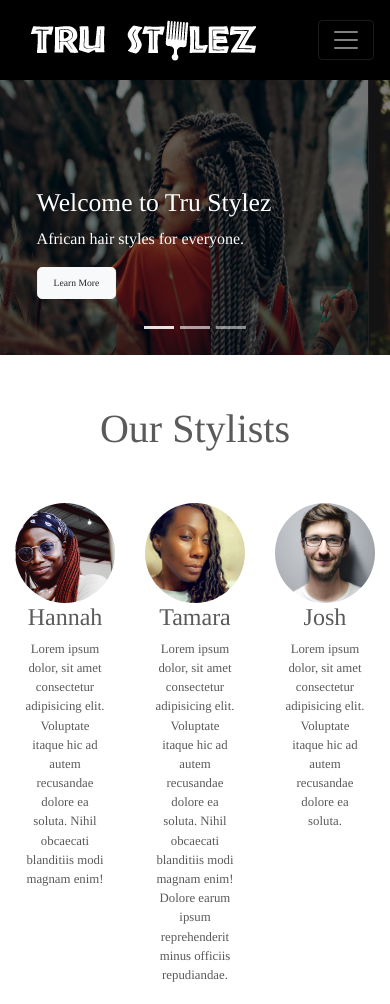
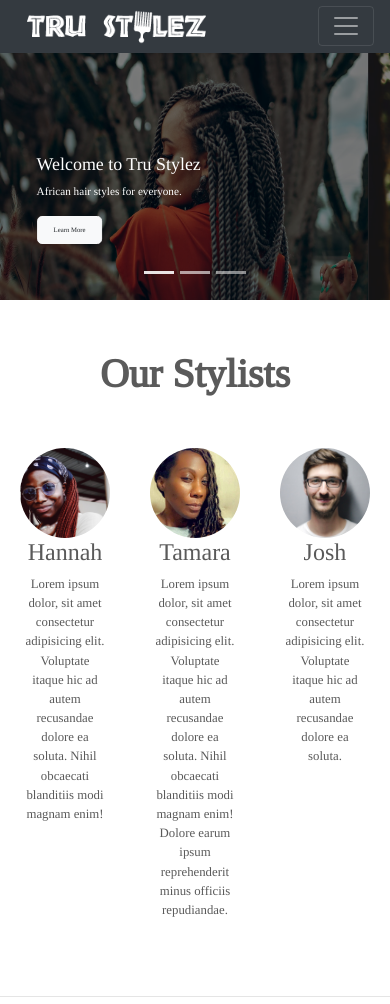
Before and after one commit to rjblee/tru_stylez, a plain HTML site: page index.html in a window 390 px wide. Shown: the top 1004 px of the page. Drawn offline with nearby package versions, Linux system fonts and the light colour scheme.

Commit message:
Edit navbar style for mobile

```diff
--- a/css/style.css
+++ b/css/style.css
@@ -24,6 +24,10 @@ body {
 
 .logo {
   size: 3em;
+}
+
+.nav-link {
+  margin-right: 10px;
 }
 
 .nav-reserve {
@@ -69,6 +73,7 @@ body {
 .stylist {
   text-align: center;
   margin-bottom: 50px;
+  font-weight: bold;
 }
 
 .rounded-circle {
@@ -111,11 +116,12 @@ body {
     text-align: center;
 }
 
-@media (max-width: 415px) {
+@media screen and (max-width: 450px) {
   .div-1 {
       display: flex;
       flex-wrap: wrap;
       justify-content: center;
+      padding-top: 40px;
       order: 1;
   }
 
@@ -132,12 +138,12 @@ body {
   }
 
   .carousel {
-    margin-top: 80px;
+    margin-top: 50px;
     padding-bottom: auto;
   }
 
   .carousel-item {
-    height: 275px;
+    height: 250px;
     /* revive this if doesn't work*/
   }
 
@@ -145,9 +151,22 @@ body {
     height: 300px;
   }
 
+  .carousel-caption {
+    font-size: 0.7em;
+  }
+
+  .navbar {
+    padding-top: 0px;
+    padding-bottom: 0px;
+  }
+
+  .logo {
+    width: 200px;
+  }
+
   .navbar-brand {
-    padding-left: 1px;
-    padding-right: 1px;
+    padding-left: 0px;
+    padding-right: 0px;
   }
 
   .carousel-item h1 {
@@ -159,12 +178,12 @@ body {
   }
 
   .bg-clear {
-    background-color: black;
+    background-color: #343a40;
   }
 
   .rounded-circle {
-    width: 100px;
-    height: 100px;
+    width: 90px;
+    height: 90px;
   }
 
   .col-4 h2 {
@@ -178,6 +197,12 @@ body {
   .content .lead {
     font-size: 1em;
   }
+
+  .content .col-lg-7 {
+    padding-top: 30px;
+    padding-right: 0px;
+    padding-left: 0px;
+}
 
 }
 
```
